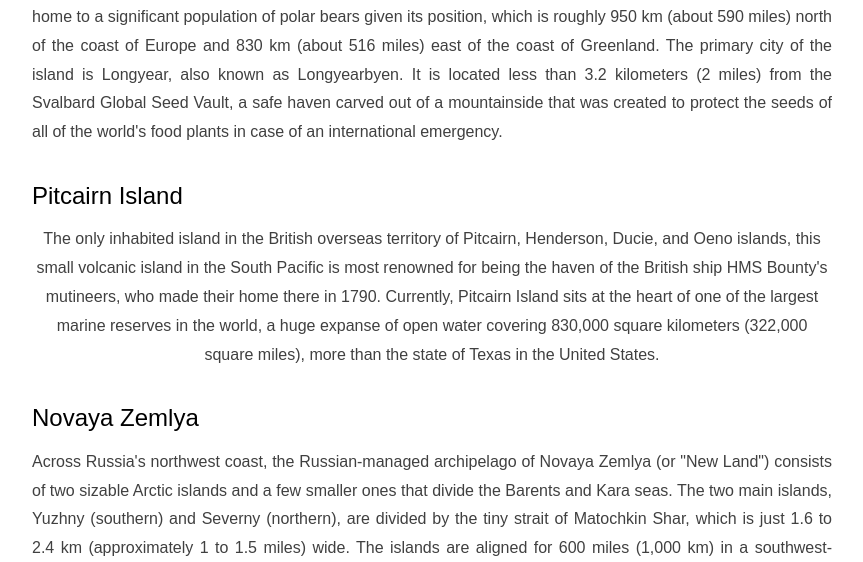
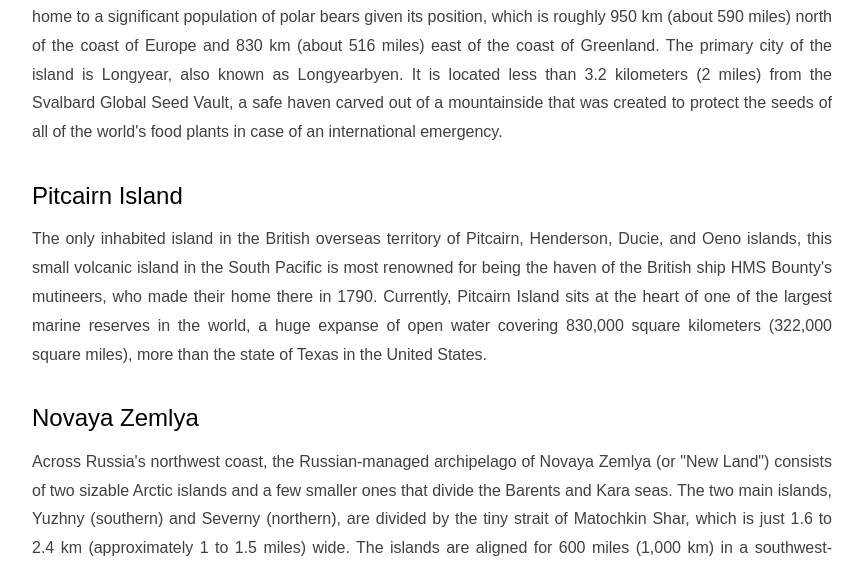
Before and after one commit to vicky87883/travelguru, a PHP site: page /8-of-the-worlds-most-remote-islands.php in a window 1280 px wide. Shown: the part 1475-2037 px from the top of the page, without its empty margins (208-1071 px from the left). Run offline with PHP 8.4, Linux system fonts and the light colour scheme; some libraries are stand-ins or nearby versions.

Commit message:
commit updated

```diff
--- a/8-of-the-worlds-most-remote-islands.php
+++ b/8-of-the-worlds-most-remote-islands.php
@@ -66,7 +66,7 @@ Sunday, 16 June 2024</div>
 <h3 class="t-black justify bold">Spitsbergen</h3>
 <p class="justify">Spitsbergen is the largest island in the Svalbard archipelago and the largest island in Norway, covering an area of 39,044 square km (15,075 square miles). It is not surprising that the island is covered in snow and ice and is home to a significant population of polar bears given its position, which is roughly 950 km (about 590 miles) north of the coast of Europe and 830 km (about 516 miles) east of the coast of Greenland. The primary city of the island is Longyear, also known as Longyearbyen. It is located less than 3.2 kilometers (2 miles) from the Svalbard Global Seed Vault, a safe haven carved out of a mountainside that was created to protect the seeds of all of the world's food plants in case of an international emergency.</p>
 <h3 class="t-black justify bold">Pitcairn Island</h3>
-<p>The only inhabited island in the British overseas territory of Pitcairn, Henderson, Ducie, and Oeno islands, this small volcanic island in the South Pacific is most renowned for being the haven of the British ship HMS Bounty's mutineers, who made their home there in 1790. Currently, Pitcairn Island sits at the heart of one of the largest marine reserves in the world, a huge expanse of open water covering 830,000 square kilometers (322,000 square miles), more than the state of Texas in the United States.</p>
+<p class="justify">The only inhabited island in the British overseas territory of Pitcairn, Henderson, Ducie, and Oeno islands, this small volcanic island in the South Pacific is most renowned for being the haven of the British ship HMS Bounty's mutineers, who made their home there in 1790. Currently, Pitcairn Island sits at the heart of one of the largest marine reserves in the world, a huge expanse of open water covering 830,000 square kilometers (322,000 square miles), more than the state of Texas in the United States.</p>
 <h3 class="t-black justify bold">Novaya Zemlya</h3>
 <p class="justify">Across Russia's northwest coast, the Russian-managed archipelago of Novaya Zemlya (or "New Land") consists of two sizable Arctic islands and a few smaller ones that divide the Barents and Kara seas. The two main islands, Yuzhny (southern) and Severny (northern), are divided by the tiny strait of Matochkin Shar, which is just 1.6 to 2.4 km (approximately 1 to 1.5 miles) wide. The islands are aligned for 600 miles (1,000 km) in a southwest-northeast direction. Between 1954 and 1990, Novaya Zemlya hosted over 100 nuclear tests during the Cold War.</p>
 <h3 class="t-black justify bold">Tristan da Cunha</strong></h3>
```
